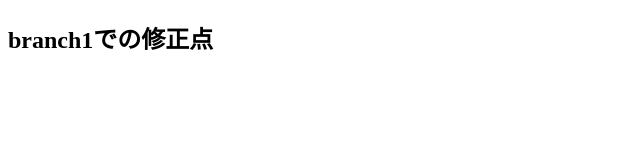
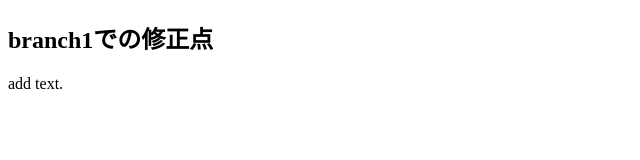
Before and after one commit to yuta-2001/git_confilict_test, a plain HTML site: page index.html in a window 1280 px wide. Shown: the full height of the page, 0-640 px from the left. Drawn offline with Linux system fonts and the light colour scheme.

Commit message:
create branch and commit and create tag

```diff
--- a/index.html
+++ b/index.html
@@ -10,5 +10,8 @@
 	<h2>
 		branch1での修正点
 	</h2>
+    <p>
+        add text.
+    </p>
 </body>
 </html>
```
